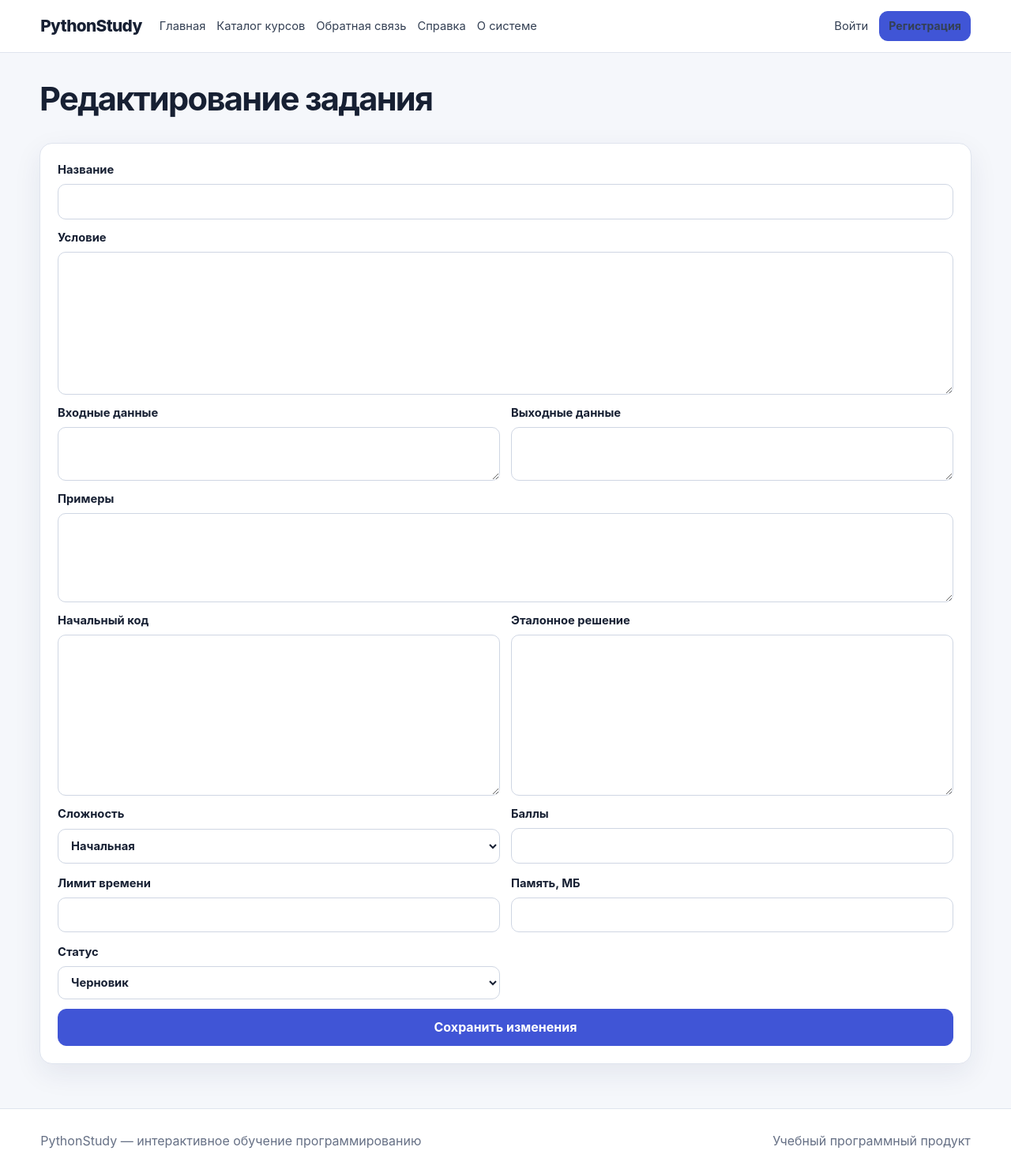
After one commit to HarminZot/pythonstudy, a Python web app: template app/templates/teacher/task_form.html in a window 1280 px wide. The commit adds this page. Shown: the whole page at 79% size. Run offline with Jinja, Linux system fonts and the light colour scheme; the template is opened without the code that fills it, so the values that code supplies are empty.

Commit message:
Добавить редактирование программных заданий

```diff
--- /dev/null
+++ b/app/templates/teacher/task_form.html
@@ -0,0 +1,14 @@
+{% extends 'base.html' %}
+{% block title %}Редактирование задания{% endblock %}
+{% block content %}
+<div class="page-title"><h1>Редактирование задания</h1><p>{{ task.lesson.title }}</p></div>
+<form class="panel stack" method="post"><input type="hidden" name="csrf_token" value="{{ csrf_token() }}">
+  <label>Название<input name="title" value="{{ task.title }}" required></label>
+  <label>Условие<textarea name="description" rows="7" required>{{ task.description }}</textarea></label>
+  <div class="form-grid"><label>Входные данные<textarea name="input_description">{{ task.input_description or '' }}</textarea></label><label>Выходные данные<textarea name="output_description">{{ task.output_description or '' }}</textarea></label></div>
+  <label>Примеры<textarea name="examples" rows="4">{{ task.examples or '' }}</textarea></label>
+  <div class="form-grid"><label>Начальный код<textarea name="starter_code" rows="8">{{ task.starter_code or '' }}</textarea></label><label>Эталонное решение<textarea name="reference_solution" rows="8">{{ task.reference_solution or '' }}</textarea></label></div>
+  <div class="form-grid"><label>Сложность<select name="difficulty">{% for value, title in [('beginner','Начальная'),('intermediate','Средняя'),('advanced','Высокая')] %}<option value="{{ value }}" {% if task.difficulty == value %}selected{% endif %}>{{ title }}</option>{% endfor %}</select></label><label>Баллы<input type="number" name="points" value="{{ task.points }}" min="1"></label><label>Лимит времени<input type="number" step="0.1" name="time_limit_seconds" value="{{ task.time_limit_seconds }}" min="0.1"></label><label>Память, МБ<input type="number" name="memory_limit_mb" value="{{ task.memory_limit_mb }}" min="16"></label><label>Статус<select name="status"><option value="draft" {% if task.status == 'draft' %}selected{% endif %}>Черновик</option><option value="published" {% if task.status == 'published' %}selected{% endif %}>Опубликовано</option></select></label></div>
+  <button class="button">Сохранить изменения</button>
+</form>
+{% endblock %}
```
Also changed, not shown: app/teacher/routes.py (+29 -0 lines), app/templates/teacher/tasks.html (+1 -1 lines), tests/test_teacher.py (added, +27 -0 lines).
